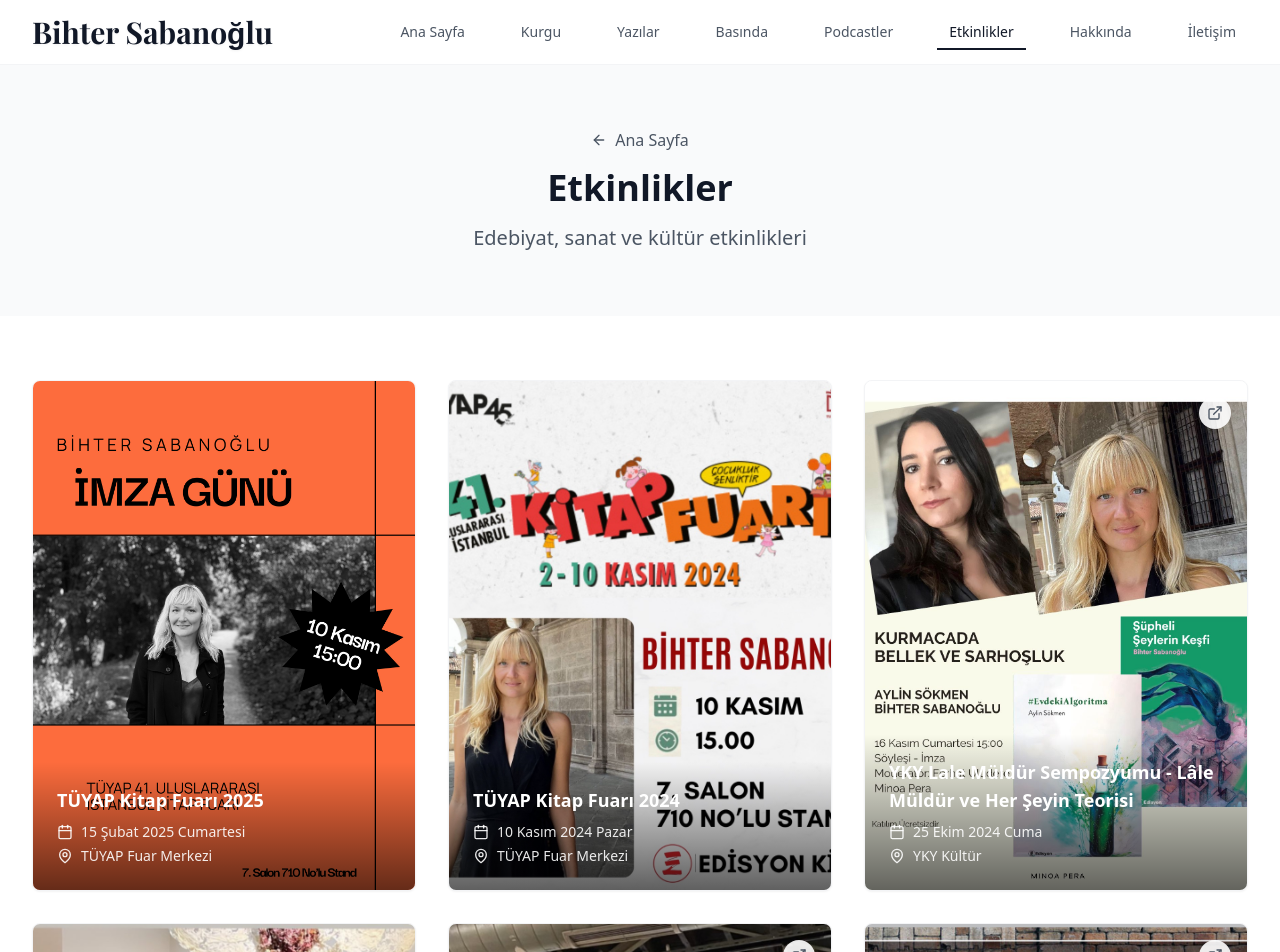
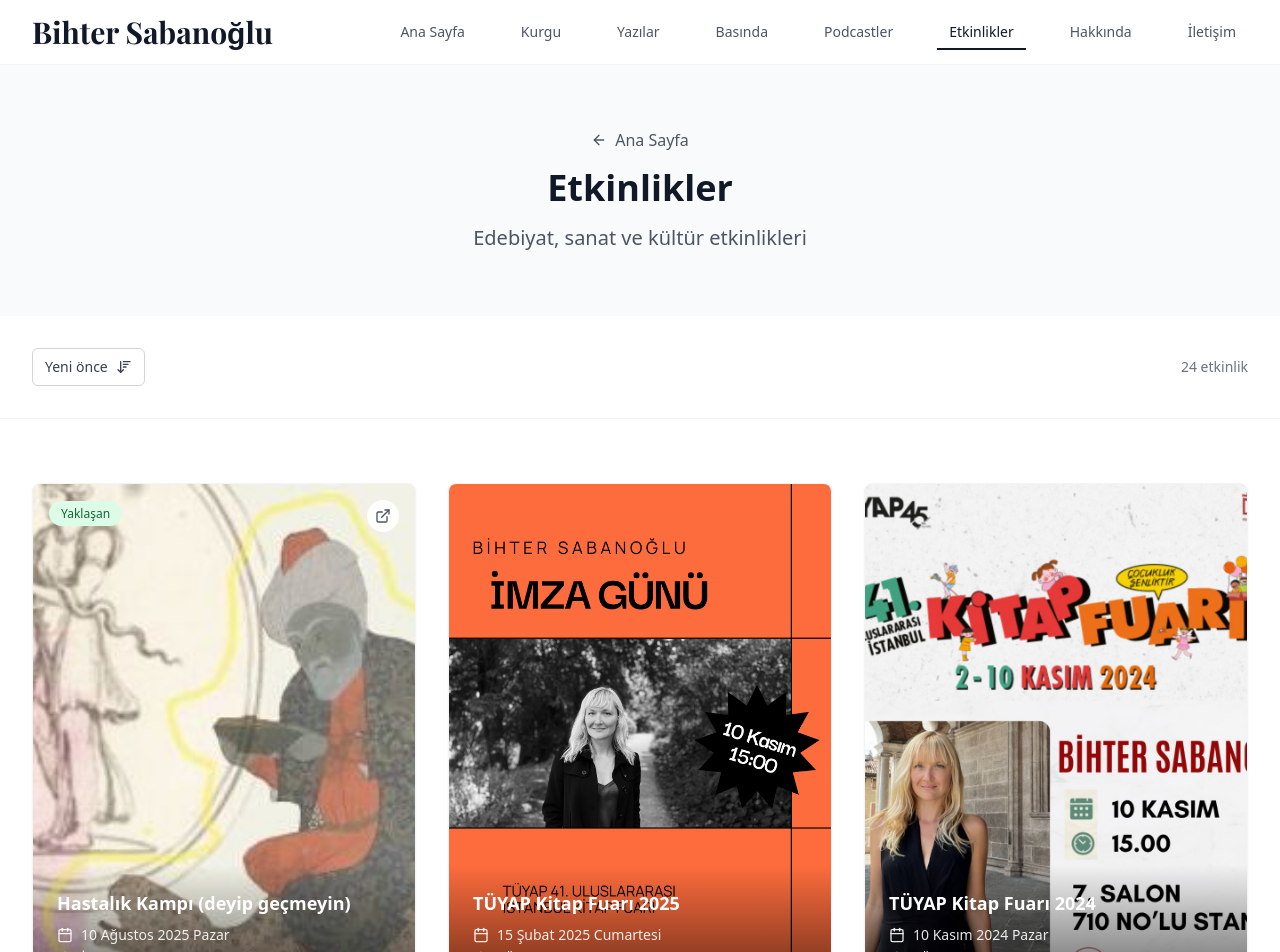
Before and after one commit to karunland/bihter, a Next.js app: page /events in a window 1280 px wide. Shown: the top 952 px of the page. Built offline with nearby package versions, Linux system fonts and the light colour scheme.

Commit message:
Add sorting functionality to Events and Podcasts pages: implemented sort order toggle and updated event/podcast count display.

```diff
--- a/app/events/page.js
+++ b/app/events/page.js
@@ -125,7 +125,31 @@
         </div>
       </section>
 
+      {/* Sıralama */}
+      <section className="py-8 border-b border-gray-100">
+        <div className="max-w-7xl mx-auto px-4 sm:px-6 lg:px-8">
+          <div className="flex items-center justify-between">
+            <div className="flex items-center space-x-4">
+              <button
+                onClick={() => setSortOrder(sortOrder === 'asc' ? 'desc' : 'asc')}
+                className="inline-flex items-center px-3 py-2 border border-gray-300 rounded-md text-sm font-medium text-gray-700 bg-white hover:bg-gray-50 transition-colors"
+                title={sortOrder === 'asc' ? 'En yeni önce' : 'En eski önce'}
+              >
+                {sortOrder === 'asc' ? 'Eski önce' : 'Yeni önce'}
+                {sortOrder === 'asc' ? (
+                  <SortAsc className="ml-2 h-4 w-4" />
+                ) : (
+                  <SortDesc className="ml-2 h-4 w-4" />
+                )}
+              </button>
+            </div>
 
+            <div className="text-sm text-gray-500">
+              {filteredAndSortedEvents.length} etkinlik
+            </div>
+          </div>
+        </div>
+      </section>
 
       {/* Etkinlikler Grid */}
       <section className="py-16">
--- a/app/podcasts/page.js
+++ b/app/podcasts/page.js
@@ -71,7 +71,31 @@
         </div>
       </section>
 
+      {/* Sıralama */}
+      <section className="py-8 border-b border-gray-100">
+        <div className="max-w-7xl mx-auto px-4 sm:px-6 lg:px-8">
+          <div className="flex items-center justify-between">
+            <div className="flex items-center space-x-4">
+              <button
+                onClick={() => setSortOrder(sortOrder === 'asc' ? 'desc' : 'asc')}
+                className="inline-flex items-center px-3 py-2 border border-gray-300 rounded-md text-sm font-medium text-gray-700 bg-white hover:bg-gray-50 transition-colors"
+                title={sortOrder === 'asc' ? 'En yeni önce' : 'En eski önce'}
+              >
+                {sortOrder === 'asc' ? 'Eski önce' : 'Yeni önce'}
+                {sortOrder === 'asc' ? (
+                  <SortAsc className="ml-2 h-4 w-4" />
+                ) : (
+                  <SortDesc className="ml-2 h-4 w-4" />
+                )}
+              </button>
+            </div>
 
+            <div className="text-sm text-gray-500">
+              {filteredAndSortedPodcasts.length} podcast
+            </div>
+          </div>
+        </div>
+      </section>
 
       {/* Podcastler Listesi */}
       <section className="py-16">
--- a/data/events.js
+++ b/data/events.js
@@ -31,6 +31,17 @@
         category: "Panel",
         image: "/events/gazhane.jpg",
         link: "https://muzegazhane.istanbul/etkinlikler/basarinin-pesinde-bihter-sabanoglu/"
+    },
+    {
+        id: "hastalik-kampi-deyip-gecmeyin",
+        title: "Hastalık Kampı (deyip geçmeyin)",
+        excerpt: "Bu kamp, hastalığı sadece bir patoloji değil, aynı zamanda bir hikâye, bir deneyim, bir anlatı olarak yeniden düşünmeye davet ediyor. Disiplinlerarası bir mercekle geçmişten bugüne uzanan bu bakış, hastalıkla kurduğumuz ilişkiyi sorgulamak ve anlamlandırmak için bir başlangıç noktası sunuyor. ",
+        date: "2025-08-10",
+        time: "12:00",
+        location: "İzmir Şirince",
+        category: "Kamp",
+        image: "/events/hastalikEvent.jpg",
+        link: "https://archeprojesi.com/kamp/hastalik-kampi-deyip-gecmeyin/513"
     },
     {
         id: "tedx-etkinligi",
```
Also changed, not shown: public/events/hastalikEvent.jpg (added).
